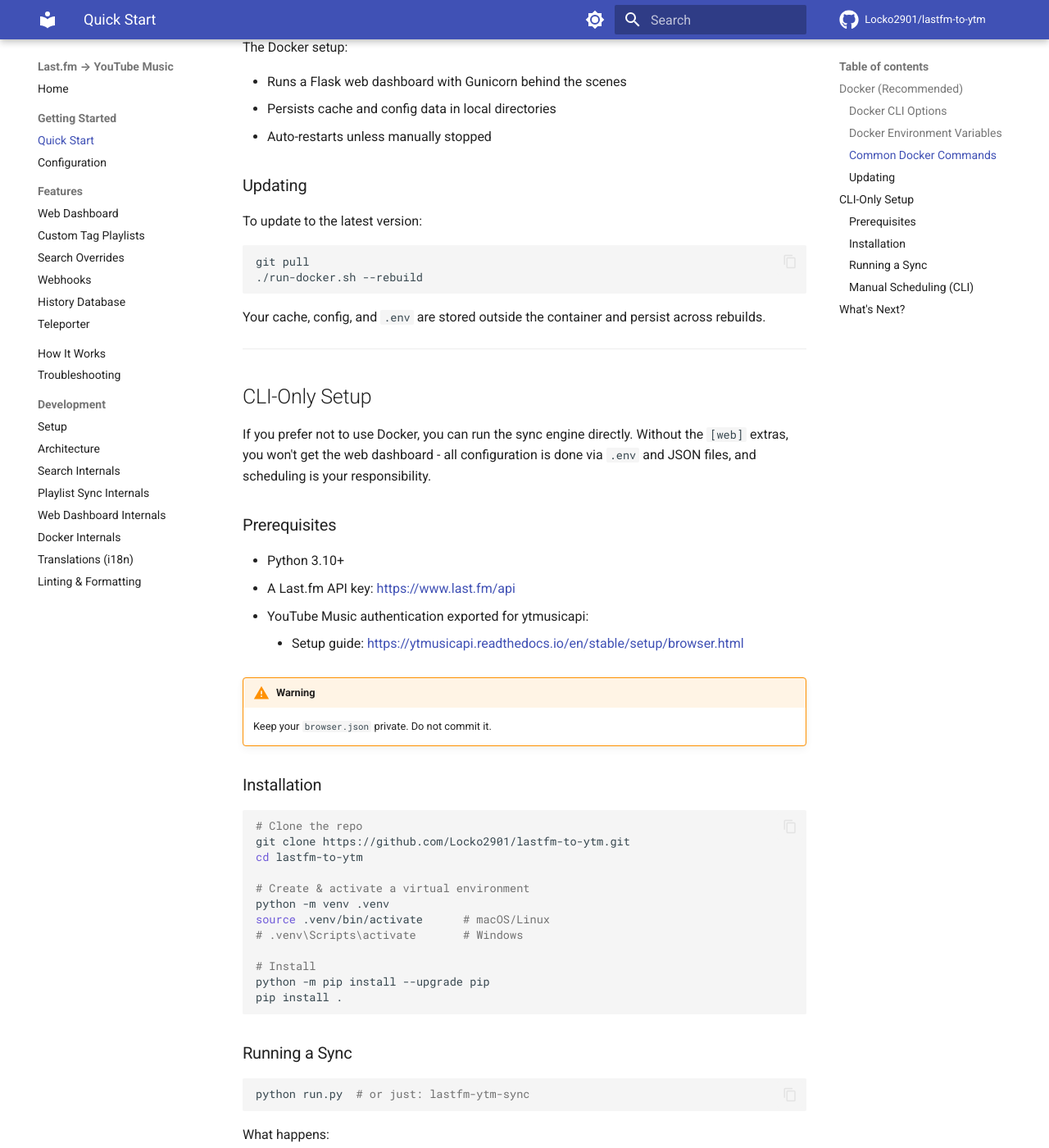
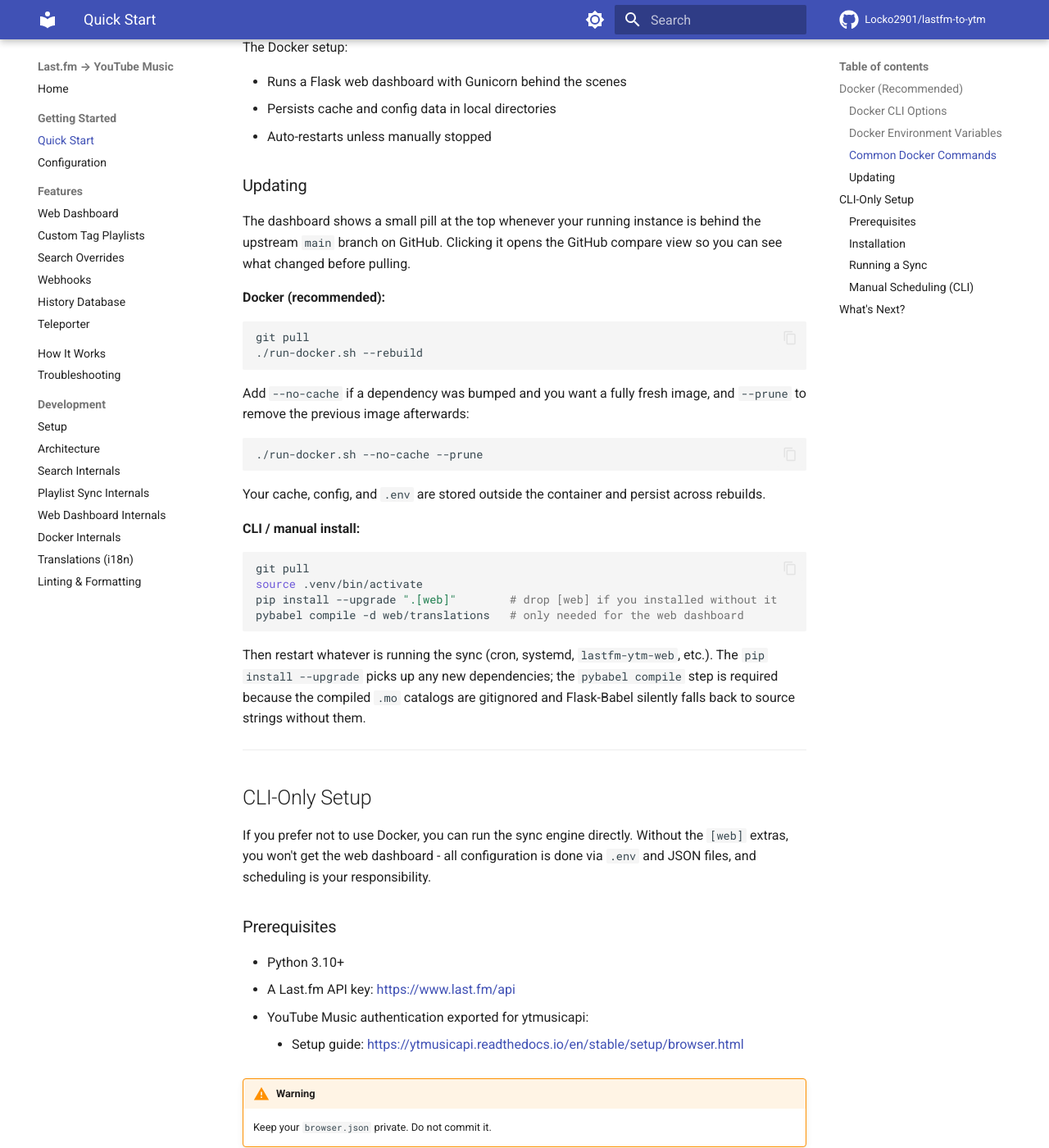
Before and after one commit to Locko2901/lastfm-to-ytm, an MkDocs documentation site: the page built from docs/quickstart.md, in a window 1280 px wide and 1400 px high, scrolled down 1641 px. Shown: the whole window at 82% size. Built offline with MkDocs 1.6.1 and Material for MkDocs 9.7.7, drawn with Linux system fonts in a browser that asks for light colours; comment, search, counter and statistics services are not loaded.

Commit message:
update docs

````diff
--- a/docs/quickstart.md
+++ b/docs/quickstart.md
@@ -65,14 +65,41 @@
 
 ### Updating
 
-To update to the latest version:
+The dashboard shows a small pill at the top whenever your running instance
+is behind the upstream `main` branch on GitHub. Clicking it opens the
+GitHub compare view so you can see what changed before pulling.
+
+**Docker (recommended):**
 
 ```bash
 git pull
 ./run-docker.sh --rebuild
 ```
 
-Your cache, config, and `.env` are stored outside the container and persist across rebuilds.
+Add `--no-cache` if a dependency was bumped and you want a fully fresh
+image, and `--prune` to remove the previous image afterwards:
+
+```bash
+./run-docker.sh --no-cache --prune
+```
+
+Your cache, config, and `.env` are stored outside the container and
+persist across rebuilds.
+
+**CLI / manual install:**
+
+```bash
+git pull
+source .venv/bin/activate
+pip install --upgrade ".[web]"        # drop [web] if you installed without it
+pybabel compile -d web/translations   # only needed for the web dashboard
+```
+
+Then restart whatever is running the sync (cron, systemd, `lastfm-ytm-web`,
+etc.). The `pip install --upgrade` picks up any new dependencies; the
+`pybabel compile` step is required because the compiled `.mo` catalogs are
+gitignored and Flask-Babel silently falls back to source strings without
+them.
 
 ---
 
````
Also changed, not shown: docs/configuration.md (+1 -0 lines), docs/dashboard.md (+2 -1 lines), 1 other file.
